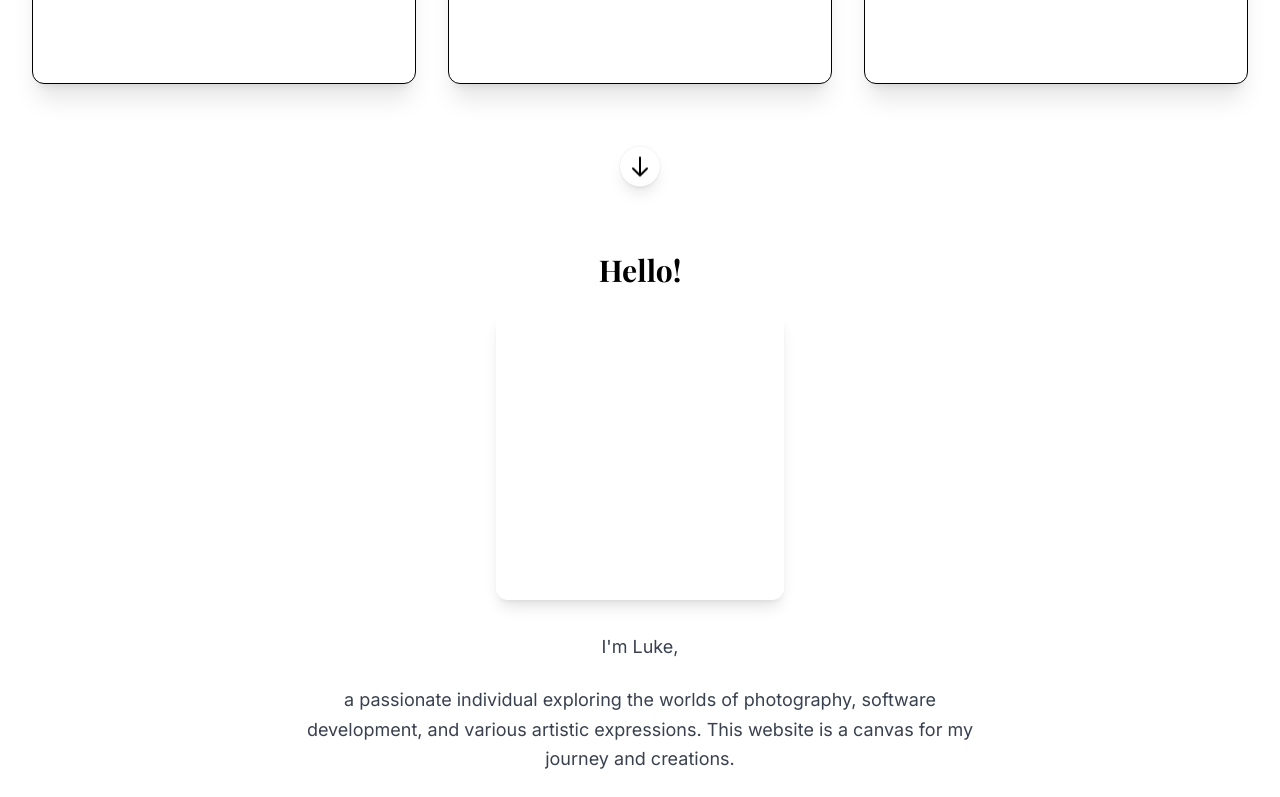
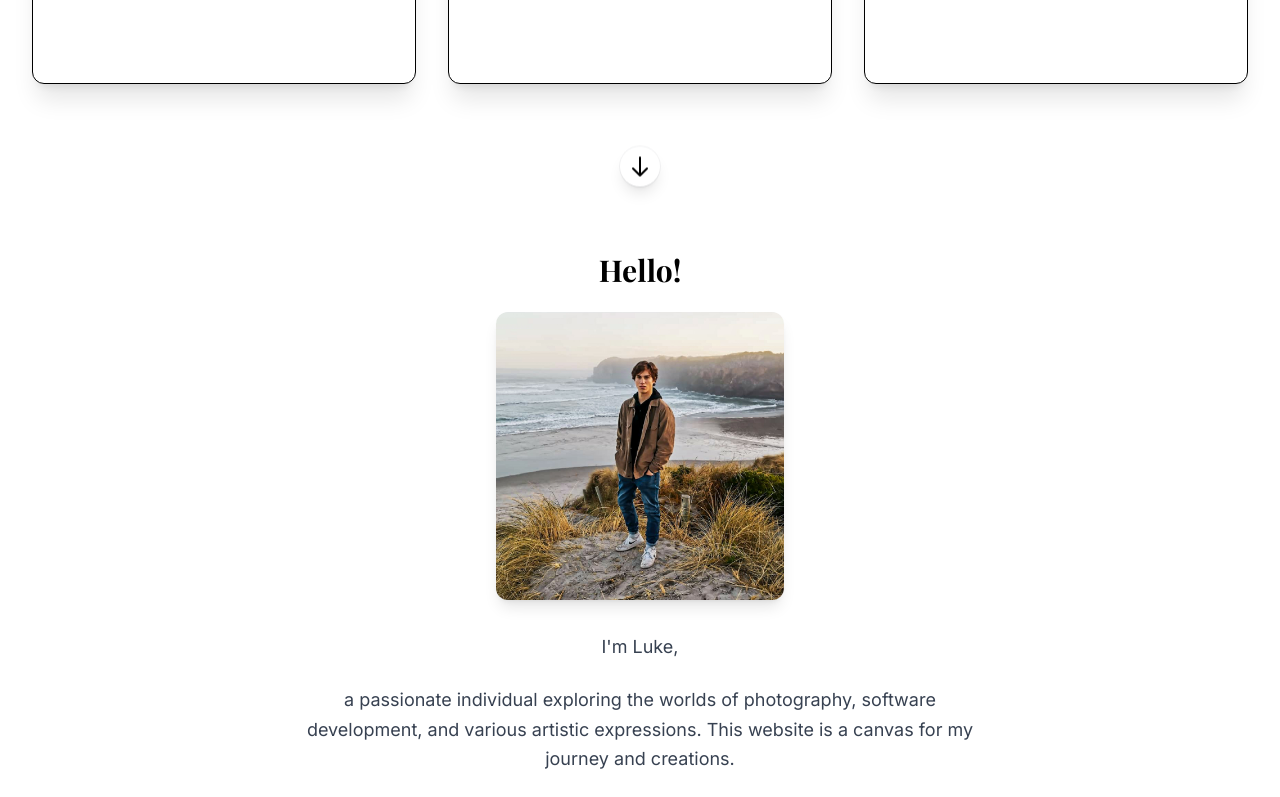
Before and after one commit to lukeae2001/lukeae2001.github.io, a Next.js app: page / in a window 1280 px wide. Shown: the part 445-1242 px from the top of the page. Built offline with nearby package versions, Linux system fonts and the light colour scheme.

Commit message:
Fixed typo

```diff
--- a/src/app/page.tsx
+++ b/src/app/page.tsx
@@ -1,6 +1,7 @@
 // src/app/page.tsx
 import ScrollToSectionButton from '../components/ScrollToSectionButton';
 import DraggableInteractiveLinkBox from '../components/DraggableInteractiveLinkBox';
+import Image from 'next/image';
 
 export default function HomePage() {
   const myName = "Luke Edwards";
@@ -99,7 +100,7 @@ export default function HomePage() {
           <h2 className="text-2xl sm:text-3xl font-bold mb-6 font-display text-black">Hello!</h2>
           <div className="max-w-3xl mx-auto flex flex-col items-center gap-8">
             <div className="w-48 h-48 sm:w-60 sm:h-60 md:w-72 md:h-72 rounded-xl overflow-hidden shadow-lg">
-              <image
+              <Image
                 src="/images/profile/Profile-Picture-3.jpg"
                 alt="A picture of Luke Edwards"
                 width = {2048}
```
